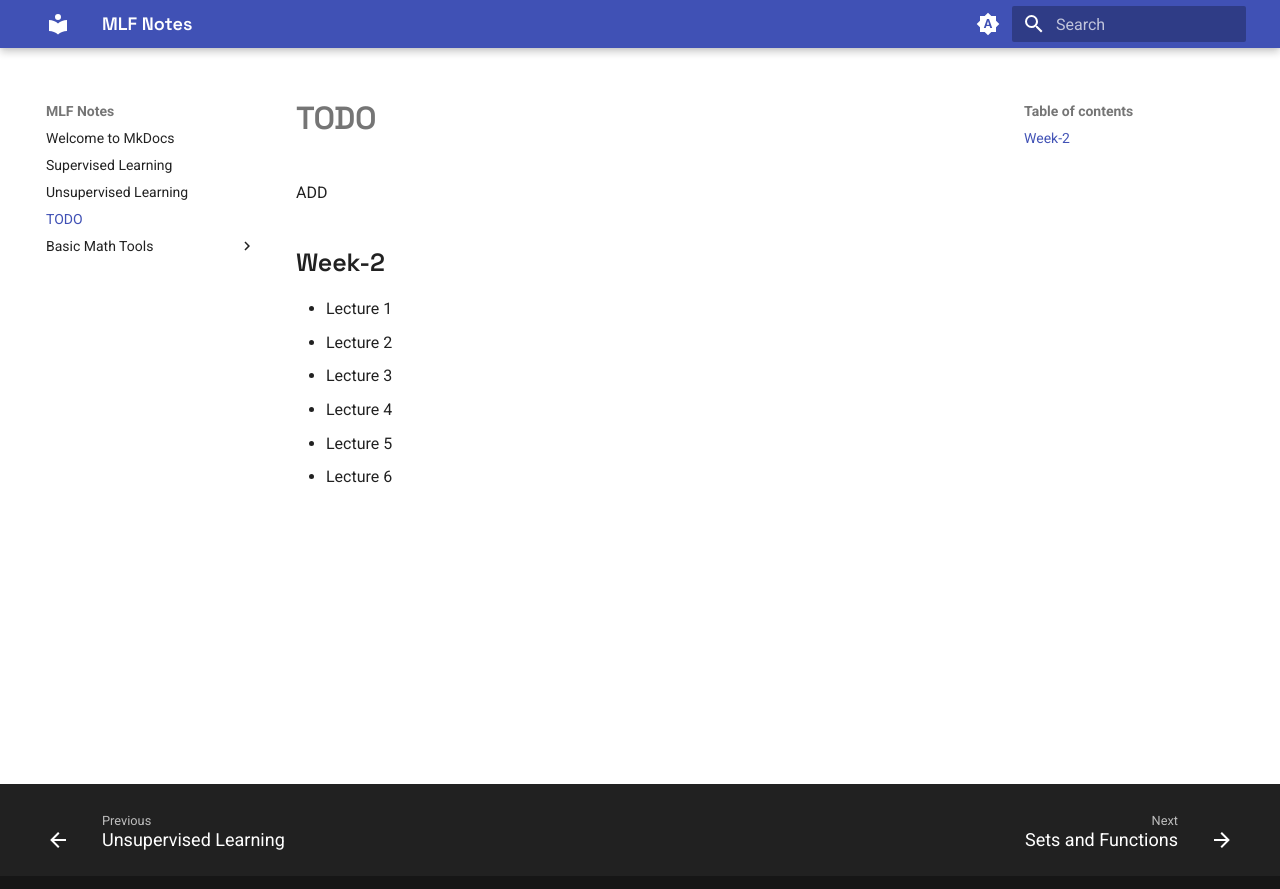
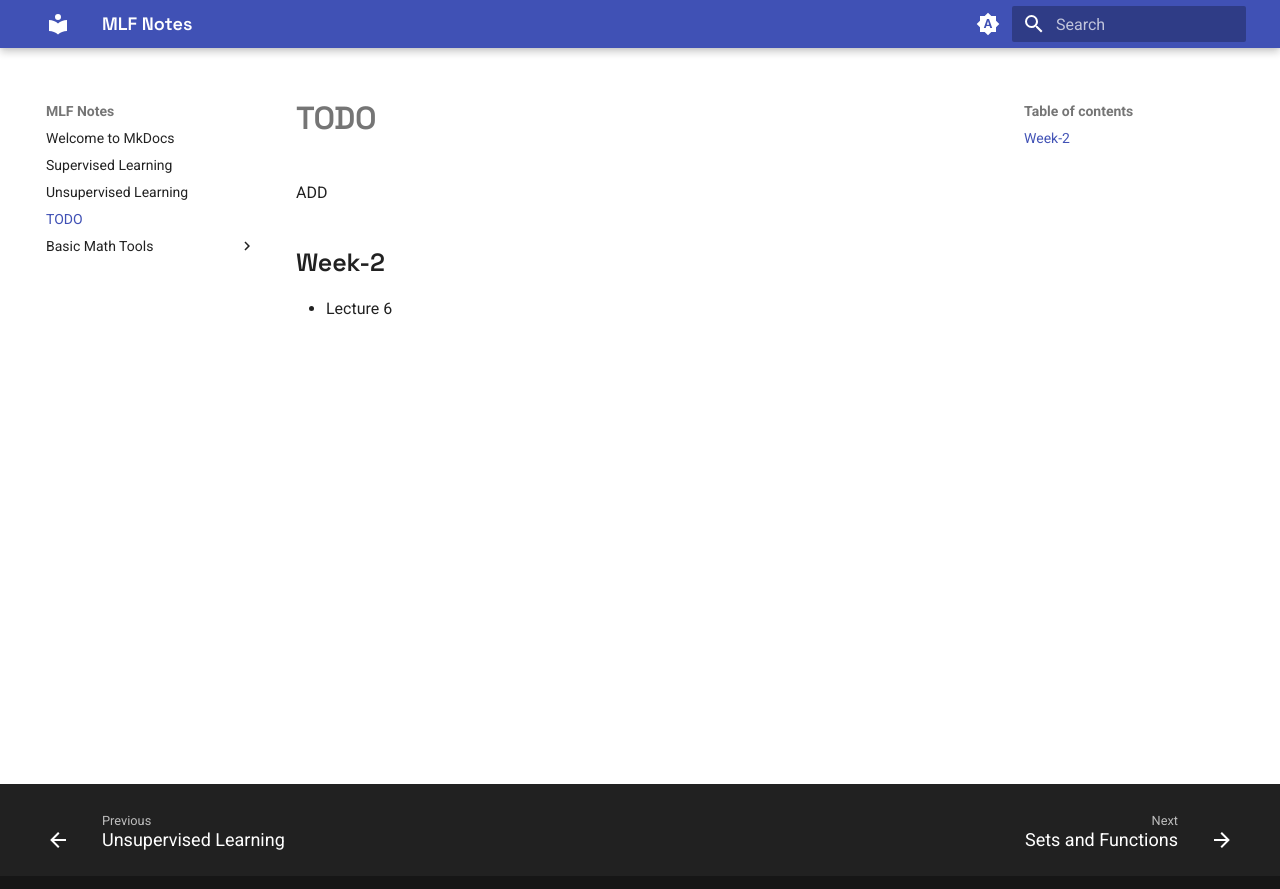
Before and after one commit to harshshah-codes/MLF-Notes, an MkDocs documentation site: the page built from docs/TODO.md, in a window 1280 px wide. Shown: the top 889 px of the page. Built offline with MkDocs 1.6.1 and Material for MkDocs 9.7.7, drawn with Linux system fonts in a browser that asks for light colours.

Commit message:
Update TODO

```diff
--- a/docs/TODO.md
+++ b/docs/TODO.md
@@ -2,9 +2,4 @@ ADD
 
 ## Week-2
 
-- Lecture 1
-- Lecture 2
-- Lecture 3
-- Lecture 4
-- Lecture 5
 - Lecture 6
```
